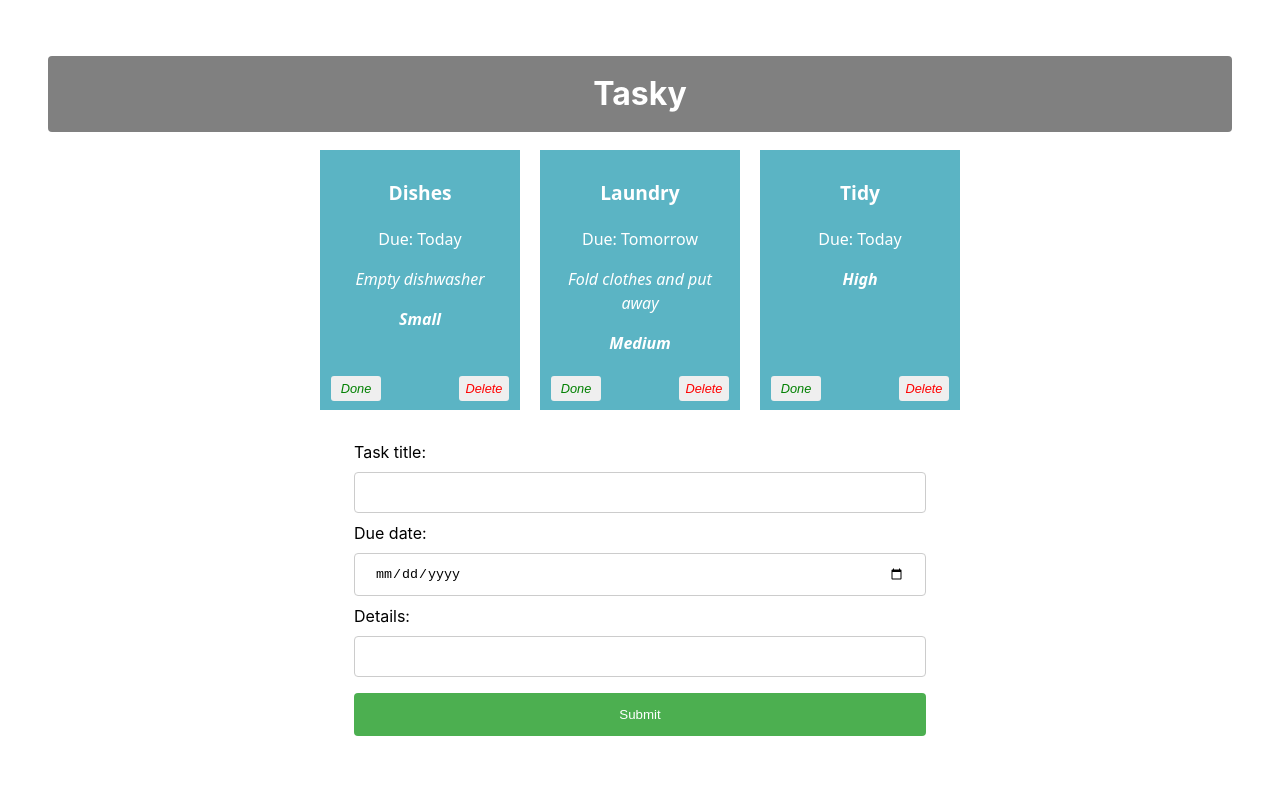
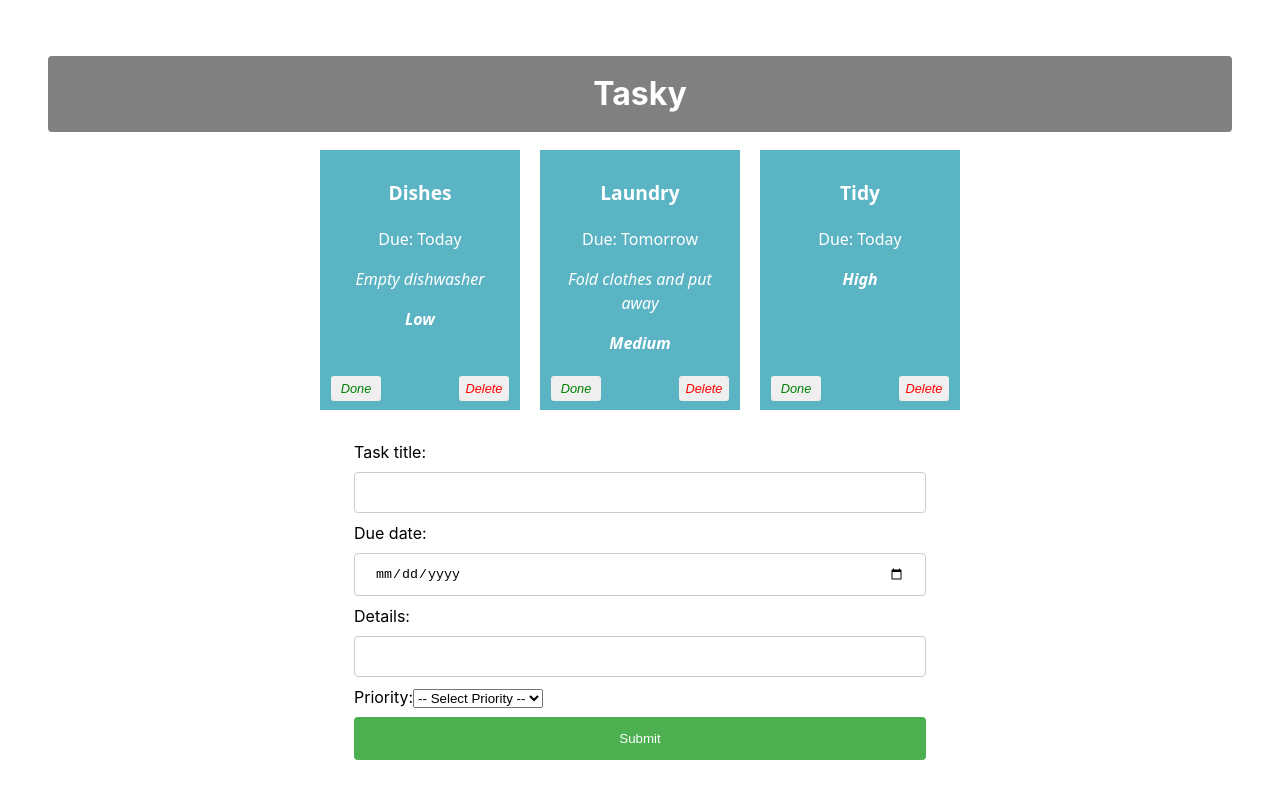
Before and after one commit to ZoeMulhallBrennan/react-basics-labs, a React (Vite) app in the folder tasky/: page / in a window 1280 px wide. Shown: the top 798 px of the page. Built offline with nearby package versions, Linux system fonts and the light colour scheme.

Commit message:
Tasky Lab 2b - Exercise two done

```diff
--- a/tasky/src/App.css
+++ b/tasky/src/App.css
@@ -48,7 +48,6 @@ div {
 .level {
   font-weight: bold;
   font-style: italic;
-
 }
 
 button {
--- a/tasky/src/App.jsx
+++ b/tasky/src/App.jsx
@@ -8,7 +8,7 @@ import { v4 as uuidv4 } from 'uuid';
 function App() {
   const [ taskState, setTaskState ] = useState({
     tasks: [
-      { id: 1, title:"Dishes", description: "Empty dishwasher", deadline: "Today", level: "Small", done: false },
+      { id: 1, title:"Dishes", description: "Empty dishwasher", deadline: "Today", level: "Low", done: false },
       { id: 2, title: "Laundry", description: "Fold clothes and put away", deadline: "Tomorrow", level: "Medium", done: false },
       { id: 3, title: "Tidy", deadline: "Today", level: "High", done: false}
     ]
@@ -52,14 +52,15 @@ function App() {
           form.deadline = event.target.value;
           break;
       case "level":
-          form.deadline = event.target
+          form.level = event.target.value;
+          break;
       default:
           form = formState;
     }
     setFormState(form);
 
   }
-  console.log(formState);
+
 
     const formSubmitHandler = (event) => {
     event.preventDefault();
--- a/tasky/src/components/Form.jsx
+++ b/tasky/src/components/Form.jsx
@@ -22,8 +22,17 @@ const AddTaskForm = (props) => {
         <input type="text" name="description" onChange={(event) => props.change(event)} />
     </label>
 
+    <label>
+        Priority:
+        <select name="level" onChange={(event) => props.change(event)}>
+            <option value="">-- Select Priority --</option>
+            <option value="low">Low</option>
+            <option value="medium">Medium</option>
+            <option value="high">High</option>
+        </select>
+    </label>
+
      <input type="submit" value="Submit" />
-
 
         </form>
     </div>
```
Also changed, not shown: 1 other file (tests, documents, lock files or other folders).
